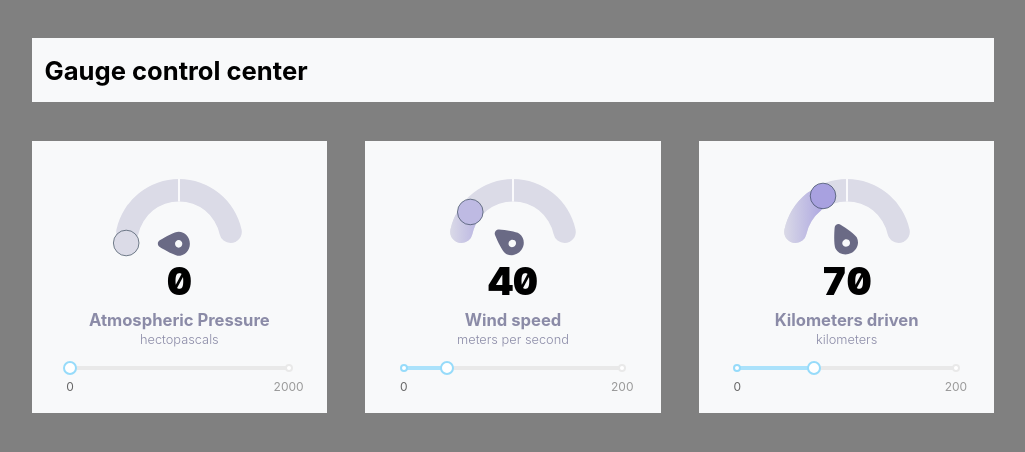
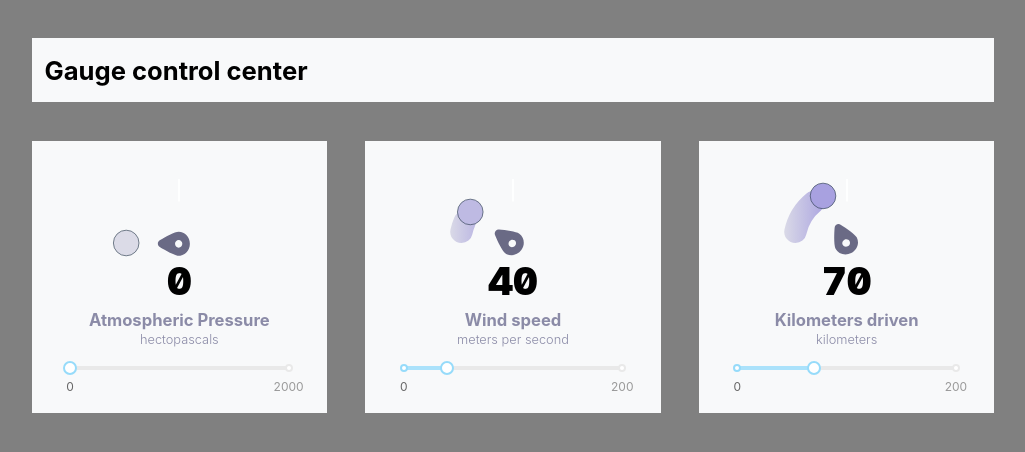
Before and after one commit to simonwinklerzh/creating-a-gauge-in-react, a React (Create React App) app: page / in a window 1280 px wide. Shown: the top 452 px of the page, without its empty margins (127-1152 px from the left). Built offline with nearby package versions, Linux system fonts and the light colour scheme.

Commit message:
Initial migration to typescript

```diff
--- a/src/components/gauge/gauge.js
+++ b/src/components/gauge/gauge.tsx
@@ -4,10 +4,18 @@ import { scaleLinear } from 'd3-scale';
 import { format } from 'd3-format';
 
 // Helper function
-const getCoordsOnArc = (angle, offset=10) => [
+const getCoordsOnArc = (angle: number, offset=10) => [
   Math.cos(angle - (Math.PI / 2)) * offset,
   Math.sin(angle - (Math.PI / 2)) * offset,
 ];
+
+interface iGauge {
+  readonly value?: number;
+  readonly min?: number;
+  readonly max?: number;
+  readonly label?: string;
+  readonly units?: string;
+}
 
 export const Gauge = ({
   value = 50,
@@ -15,13 +23,14 @@ export const Gauge = ({
   max = 100,
   label,
   units
-}) => {
+}: iGauge) => {
   const backgroundArc = arc()
-    .innerRadius(0.65)
-    .outerRadius(1)
-    .startAngle(-Math.PI / 2)
-    .endAngle(Math.PI / 2)
-    .cornerRadius(1);
+  .cornerRadius(1)({
+    innerRadius: 0.65,
+    outerRadius: 1,
+    startAngle: -Math.PI / 2,
+    endAngle: -Math.PI / 2
+  });
 
   const percentScale = scaleLinear()
     .domain([min, max])
@@ -37,13 +46,14 @@ export const Gauge = ({
   const valueEndAngle = angleScale(percent);
 
   const valueArc = arc()
-    .innerRadius(0.65)
-    .outerRadius(1)
-    .startAngle(-Math.PI / 2)
-    .endAngle(valueEndAngle)
-    .cornerRadius(1);
+    .cornerRadius(1)({
+      innerRadius: 0.65,
+      outerRadius: 1,
+      startAngle: -Math.PI / 2,
+      endAngle: valueEndAngle
+    });
 
-  const colorScale = scaleLinear()
+  const colorScale = scaleLinear<string>()
     .domain([0, 1])
     .range(['#dbdbe7', '#4834d4']);
 
@@ -87,14 +97,18 @@ export const Gauge = ({
               }
           </linearGradient>
         </defs>
+        {!!backgroundArc && (
           <path
-          d={backgroundArc()}
+            d={backgroundArc}
             fill="#dbdbe7">
           </path>
+        )}
+        {!!valueArc && (
           <path
-          d={valueArc()}
+            d={valueArc}
             fill="url(#gauge-gradient)">
           </path>
+        )}
         <line
           y1="-1"
           y2="-0.65"
--- a/src/components/gaugewithslider/gaugewithslider.js
+++ b/src/components/gaugewithslider/gaugewithslider.tsx
@@ -1,7 +1,7 @@
 import React from 'react';
 import Slider from 'rc-slider';
 import { Gauge } from '../gauge/gauge';
-import { useLocalStorage } from '../../hooks.js';
+import { useLocalStorage } from '../../hooks';
 
 export const GaugeWithSlider = ({
   value = 60,
@@ -9,7 +9,7 @@ export const GaugeWithSlider = ({
   max = 200,
   label = "Speed",
   units = "kilometers per hour",
-  componentId // Provide a component ID if you want to persist the state to local storage
+  componentId = '' // Provide a component ID if you want to persist the state to local storage
 } = {}) => {
   const [ valueState, setValuestate ] = useLocalStorage(`gauge_control_center_state_${componentId}`, value);
 
@@ -32,7 +32,7 @@ export const GaugeWithSlider = ({
           value: valueState,
           min,
           max,
-          marks: {[min]: min, [max]: max},
+          marks: {[min]: String(min), [max]: String(max)},
           onChange: setValuestate
         }} />
       </div>
--- a/src/hooks.js
+++ b/src/hooks.tsx
@@ -4,7 +4,7 @@ import { useState } from 'react';
  * From:
  * https://usehooks.com/useLocalStorage/
  */
-export function useLocalStorage(key, initialValue) {
+export function useLocalStorage(key: string, initialValue: any) {
   // State to store our value
   // Pass initial state function to useState so logic is only executed once
   const [storedValue, setStoredValue] = useState(() => {
@@ -22,7 +22,7 @@ export function useLocalStorage(key, initialValue) {
 
   // Return a wrapped version of useState's setter function that ...
   // ... persists the new value to localStorage.
-  const setValue = value => {
+  const setValue = (value: any) => {
     try {
       // Allow value to be a function so we have same API as useState
       const valueToStore =
--- /dev/null
+++ b/src/react-app-env.d.ts
@@ -0,0 +1 @@
+/// <reference types="react-scripts" />
```
Also changed, not shown: package.json (+11 -2 lines), tsconfig.json (added, +25 -0 lines), src/index.tsx (renamed from src/index.js), 1 other file (tests, documents, lock files or other folders). Lines whose indentation alone changed are shown as unchanged.
